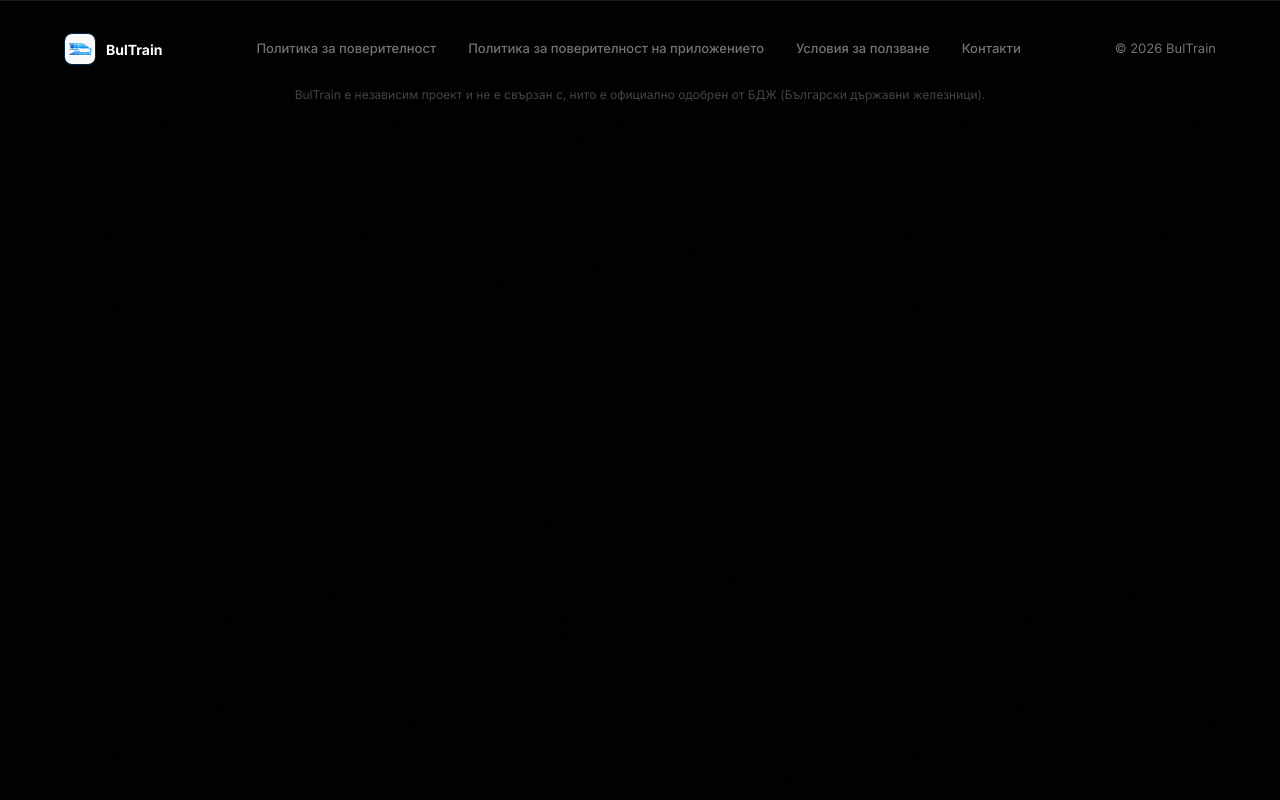
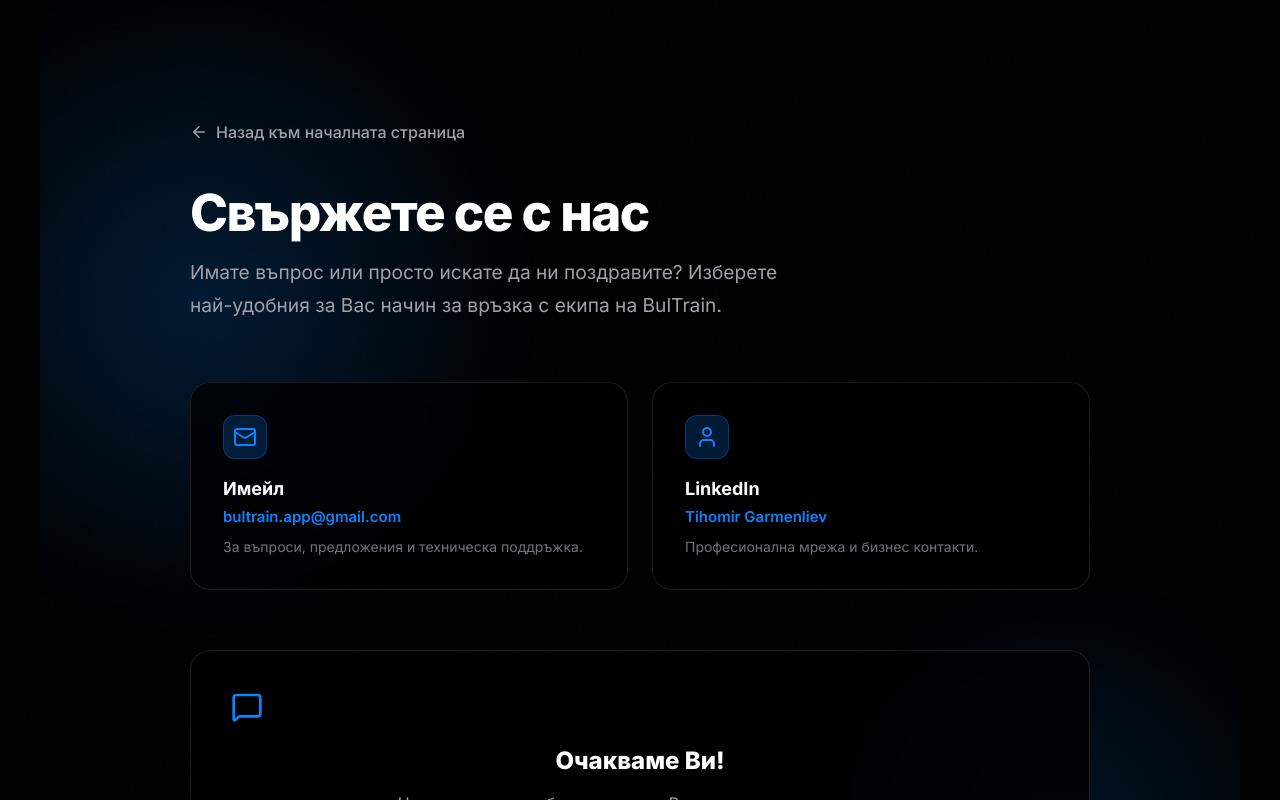
Before and after one commit to tgarmenliev/bultrain-web, a React (Vite) app: page /contact in a window 1280 px wide. Shown: the top 800 px of the page. Built offline with nearby package versions, Linux system fonts and the light colour scheme.

Commit message:
[ADD] reach-me page

```diff
--- a/src/App.jsx
+++ b/src/App.jsx
@@ -10,6 +10,7 @@
 import Privacy from './pages/Privacy'
 import PrivacyApp from './pages/PrivacyApp'
 import Terms from './pages/Terms'
+import Contact from './pages/Contact'
 
 function Home() {
   return (
@@ -45,6 +46,7 @@
         <Route path="/privacy" element={<Privacy />} />
         <Route path="/privacy-app" element={<PrivacyApp />} />
         <Route path="/terms" element={<Terms />} />
+        <Route path="/contact" element={<Contact />} />
       </Routes>
       <Footer />
     </div>
--- a/src/components/About.jsx
+++ b/src/components/About.jsx
@@ -1,6 +1,6 @@
 import { motion, useInView } from 'framer-motion'
 import { useRef } from 'react'
-import { GraduationCap, Trophy, Heart, Star, Award, Book } from 'lucide-react'
+import { GraduationCap, Trophy, Heart, Star, Award, Book, User, Globe } from 'lucide-react'
 
 const achievements = [
   {
@@ -208,6 +208,35 @@
                 )
               })}
             </div>
+
+            {/* Social Buttons */}
+            <motion.div
+              style={{ display: 'flex', gap: 12, marginTop: 40, flexWrap: 'wrap' }}
+              initial={{ opacity: 0, y: 10 }}
+              animate={isInView ? { opacity: 1, y: 0 } : {}}
+              transition={{ duration: 0.5, delay: 0.8 }}
+            >
+              <a
+                href="https://www.linkedin.com/in/tgarmenliev/"
+                target="_blank"
+                rel="noopener noreferrer"
+                className="btn btn-ghost"
+                style={{ padding: '10px 20px', fontSize: '14px' }}
+              >
+                <User size={16} />
+                LinkedIn
+              </a>
+              <a
+                href="https://www.facebook.com/tgarmenliev"
+                target="_blank"
+                rel="noopener noreferrer"
+                className="btn btn-ghost"
+                style={{ padding: '10px 20px', fontSize: '14px' }}
+              >
+                <Globe size={16} />
+                Facebook
+              </a>
+            </motion.div>
           </motion.div>
         </div>
       </div>
--- a/src/components/Footer.jsx
+++ b/src/components/Footer.jsx
@@ -38,7 +38,7 @@
               { id: 'link-privacy', href: '/privacy', label: 'Политика за поверителност', isRouterLink: true },
               { id: 'link-privacy-app', href: '/privacy-app', label: 'Политика за поверителност на приложението', isRouterLink: true },
               { id: 'link-terms', href: '/terms', label: 'Условия за ползване', isRouterLink: true },
-              { id: 'link-contact', href: 'mailto:contact@bultrain.app', label: 'Контакти', isRouterLink: false },
+              { id: 'link-contact', href: '/contact', label: 'Контакти', isRouterLink: true },
             ].map(link => {
               const linkProps = {
                 key: link.id,
--- a/src/components/Support.jsx
+++ b/src/components/Support.jsx
@@ -48,7 +48,7 @@
               className="section-heading"
               style={{ marginBottom: 20, maxWidth: 560, marginLeft: 'auto', marginRight: 'auto' }}
             >
-              BulTrain е безплатно.<br />
+              BulTrain е безплатен.<br />
               <span className="gradient-text">Твоята подкрепа го поддържа.</span>
             </h2>
 
--- /dev/null
+++ b/src/pages/Contact.jsx
@@ -0,0 +1,110 @@
+import { Link } from 'react-router-dom';
+import { ArrowLeft, Mail, MessageSquare, User, Globe } from 'lucide-react';
+import { motion } from 'framer-motion';
+
+export default function Contact() {
+  const contactMethods = [
+    {
+      id: 'contact-email',
+      icon: <Mail size={24} />,
+      label: 'Имейл',
+      value: 'bultrain.app@gmail.com',
+      href: 'mailto:bultrain.app@gmail.com',
+      description: 'За въпроси, предложения и техническа поддръжка.'
+    },
+    {
+      id: 'contact-linkedin',
+      icon: <User size={24} />,
+      label: 'LinkedIn',
+      value: 'Tihomir Garmenliev',
+      href: 'https://www.linkedin.com/in/tgarmenliev/',
+      description: 'Професионална мрежа и бизнес контакти.'
+    }
+    // {
+    //   id: 'contact-facebook',
+    //   icon: <Globe size={24} />,
+    //   label: 'Facebook',
+    //   value: 'BulTrain Спътник',
+    //   href: 'https://www.facebook.com/bultrain.app',
+    //   description: 'Последвайте ни за последните новини и ъпдейти.'
+    // }
+  ];
+
+  return (
+    <div className="section container" style={{ paddingTop: '120px', paddingBottom: '120px', minHeight: '100vh', position: 'relative', overflow: 'hidden' }}>
+      {/* Background orbs */}
+      <div className="orb" style={{ width: 800, height: 800, top: '-10%', left: '-20%', background: 'radial-gradient(circle, rgba(10, 132, 255, 0.2) 0%, transparent 60%)' }} />
+      <div className="orb" style={{ width: 600, height: 600, bottom: '-10%', right: '-10%', background: 'radial-gradient(circle, rgba(10, 132, 255, 0.15) 0%, transparent 60%)' }} />
+
+      <motion.div
+        initial={{ opacity: 0, y: 20 }}
+        animate={{ opacity: 1, y: 0 }}
+        style={{ position: 'relative', zIndex: 1, maxWidth: '900px', margin: '0 auto' }}
+      >
+        <Link to="/" style={{ display: 'inline-flex', alignItems: 'center', gap: '8px', color: 'var(--color-text-secondary)', textDecoration: 'none', marginBottom: '40px', fontWeight: '500', transition: 'color 0.2s' }} onMouseEnter={e => e.target.style.color = 'var(--color-text-primary)'} onMouseLeave={e => e.target.style.color = 'var(--color-text-secondary)'}>
+          <ArrowLeft size={18} />
+          Назад към началната страница
+        </Link>
+
+        <h1 className="section-heading" style={{ marginBottom: '16px' }}>Свържете се с нас</h1>
+        <p className="section-subheading" style={{ marginBottom: '60px', maxWidth: '600px' }}>
+          Имате въпрос или просто искате да ни поздравите? Изберете най-удобния за Вас начин за връзка с екипа на BulTrain.
+        </p>
+
+        <div style={{
+          display: 'grid',
+          gridTemplateColumns: 'repeat(auto-fit, minmax(280px, 1fr))',
+          gap: '24px',
+          marginBottom: '60px'
+        }}>
+          {contactMethods.map((method, index) => (
+            <motion.a
+              key={method.id}
+              id={method.id}
+              href={method.href}
+              target="_blank"
+              rel="noopener noreferrer"
+              initial={{ opacity: 0, y: 20 }}
+              animate={{ opacity: 1, y: 0 }}
+              transition={{ delay: index * 0.1 }}
+              className="glass-card"
+              style={{
+                padding: '32px',
+                textDecoration: 'none',
+                display: 'flex',
+                flexDirection: 'column',
+                gap: '16px',
+                transition: 'transform 0.3s ease, border-color 0.3s ease',
+              }}
+              onMouseEnter={e => {
+                e.currentTarget.style.transform = 'translateY(-5px)';
+                e.currentTarget.style.borderColor = 'var(--color-border-accent)';
+              }}
+              onMouseLeave={e => {
+                e.currentTarget.style.transform = 'translateY(0)';
+                e.currentTarget.style.borderColor = 'var(--color-border)';
+              }}
+            >
+              <div className="icon-box" style={{ marginBottom: 0 }}>
+                {method.icon}
+              </div>
+              <div>
+                <h3 style={{ color: 'var(--color-text-primary)', fontSize: '18px', fontWeight: 700, marginBottom: '4px' }}>{method.label}</h3>
+                <p style={{ color: 'var(--color-accent)', fontSize: '15px', fontWeight: 600, marginBottom: '8px' }}>{method.value}</p>
+                <p style={{ color: 'var(--color-text-muted)', fontSize: '14px', lineHeight: 1.5 }}>{method.description}</p>
+              </div>
+            </motion.a>
+          ))}
+        </div>
+
+        <div className="glass-card" style={{ padding: '40px', textAlign: 'center' }}>
+          <MessageSquare size={32} style={{ color: 'var(--color-accent)', marginBottom: '20px' }} />
+          <h2 style={{ color: 'var(--color-text-primary)', fontSize: '24px', fontWeight: 800, marginBottom: '12px' }}>Очакваме Ви!</h2>
+          <p style={{ color: 'var(--color-text-secondary)', fontSize: '16px', maxWidth: '500px', margin: '0 auto' }}>
+            Ние ценим всяка обратна връзка. Вашите мнения ни помагат да направим BulTrain още по-добър за всички пътуващи в България.
+          </p>
+        </div>
+      </motion.div>
+    </div>
+  );
+}
```
